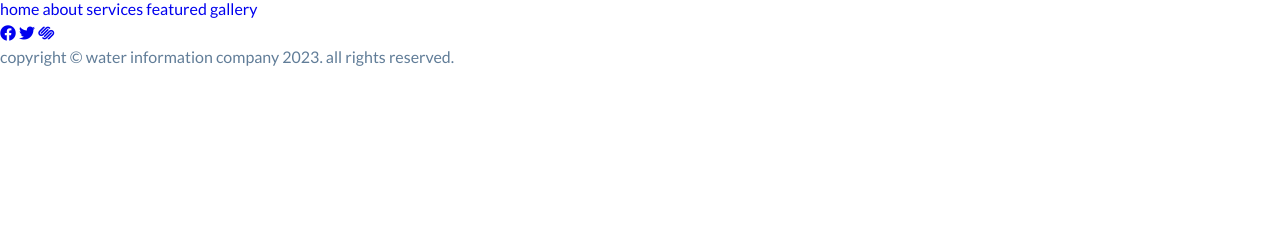
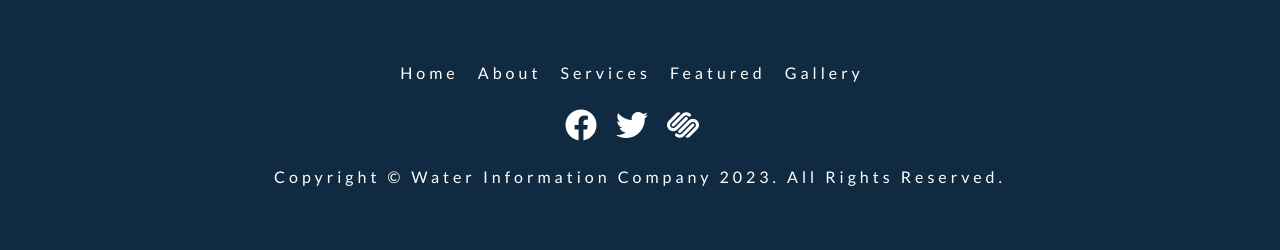
Before and after one commit to sun-n-y/waterInformationWebpage, a plain HTML site: page index.html in a window 1280 px wide. Shown: the part 4092-4342 px from the top of the page. Before the commit the page ends 4181 px from the top, so only its background shows below. Drawn offline with Linux system fonts and the light colour scheme.

Commit message:
add footer css

```diff
--- a/css/styles.css
+++ b/css/styles.css
@@ -519,3 +519,41 @@ Gallery
 Footer
 ===============
 */
+footer {
+  background: var(--clr-grey-1);
+}
+
+.footer-content {
+  padding: 4rem 3rem;
+  text-align: center;
+}
+
+.footer-links {
+  margin-bottom: 1.5rem;
+}
+
+.footer-link {
+  color: var(--clr-white);
+  text-transform: capitalize;
+  letter-spacing: var(--spacing);
+  margin-right: 1rem;
+}
+
+.footer-icon {
+  color: var(--clr-white);
+  font-size: 2rem;
+  margin-right: 1rem;
+  margin-bottom: 1.5rem;
+  transition: var(--transition);
+}
+
+.footer-icon:hover {
+  color: var(--clr-primary-7);
+}
+
+.footer-content p {
+  color: var(--clr-white);
+  text-transform: capitalize;
+  letter-spacing: var(--spacing);
+  margin-bottom: 0;
+}
--- a/index.html
+++ b/index.html
@@ -292,6 +292,7 @@
     <!-- end of gallery  -->
     <!-- footer -->
     <footer>
+      <div class="footer-content">
         <div class="footer-links">
           <a href="#home" class="footer-link">home</a>
           <a href="#about" class="footer-link">about</a>
@@ -300,20 +301,21 @@
           <a href="#gallery" class="footer-link">gallery</a>
         </div>
         <div class="footer-icons">
-        <a href="https://www.facebook.com"
+          <a href="https://www.facebook.com" target="_blank"
             ><i class="fa-brands fa-facebook footer-icon"></i
           ></a>
-        <a href="https://www.twitter.com"
+          <a href="https://www.twitter.com" target="_blank"
             ><i class="fa-brands fa-twitter footer-icon"></i
           ></a>
-        <a href="https://www.squarespace.com"
+          <a href="https://www.squarespace.com" target="_blank"
             ><i class="fa-brands fa-squarespace footer-icon"></i
           ></a>
         </div>
         <p>
-        copyright &copy; water information company <span id="date"></span>. all
-        rights reserved.
+          copyright &copy; water information company <span id="date"></span>.
+          all rights reserved.
         </p>
+      </div>
     </footer>
     <!-- end of footer -->
     <!-- js -->
```
Lines whose indentation alone changed are shown as unchanged.
